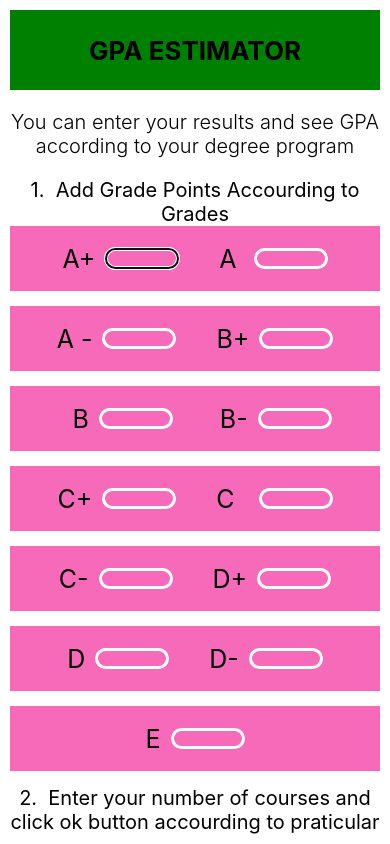
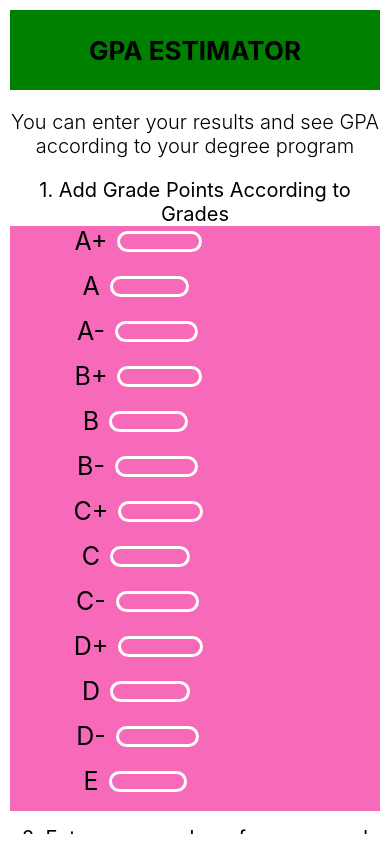
Before and after one commit to isurubandara1/GPA_Estimator_App, a React Native app: screen / in a window 390 px wide. Built offline with nearby package versions, Linux system fonts and the light colour scheme.

Commit message:
GPA fileds create

```diff
--- a/App.jsx
+++ b/App.jsx
@@ -1,4 +1,4 @@
-import React, {useState} from 'react';
+import React, { useState } from 'react';
 import {
   StyleSheet,
   Text,
@@ -9,6 +9,21 @@ import {
 } from 'react-native';
 
 const App = () => {
+  const [gradePoints, setGradePoints] = useState({
+    'A+': '',
+    'A': '',
+    'A-': '',
+    'B+': '',
+    'B': '',
+    'B-': '',
+    'C+': '',
+    'C': '',
+    'C-': '',
+    'D+': '',
+    'D': '',
+    'D-': '',
+    'E': '',
+  });
 
   const [courseCounts, setCourseCounts] = useState({
     year1: 0,
@@ -24,42 +39,73 @@ const App = () => {
     year4: [],
   });
 
-  const [Aplus, setAplus] = useState('');
-  const [A, setA] = useState('');
-  const [Amin, setAmin] = useState('');
-  const [Bplus, setBplus] = useState('');
-  const [B, setB] = useState('');
-  const [Bmin, setBmin] = useState('');
-  const [Cplus, setCplus] = useState('');
-  const [C, setC] = useState('');
-  const [Cmin, setCmin] = useState('');
-  const [Dplus, setDplus] = useState('');
-  const [D, setD] = useState('');
-  const [Dmin, setDmin] = useState('');
-  const [E, setE] = useState('');
+  const [button, setButton] = useState('');
+
+  const viewGpa = () => {
+    let totalGradePoints = 0;
+    let totalCredits = 0;
+
+    for (let year = 1; year <= 4; year++) {
+      for (let i = 0; i < courseCounts[`year${year}`]; i++) {
+        const grade = textFields[`year${year}`][i].grade;
+        const credit = textFields[`year${year}`][i].credit;
+
+        totalGradePoints += getGradePoints(grade) * credit;
+        totalCredits += credit;
+      }
+    }
+
+    const gpa = totalGradePoints / totalCredits;
+    setButton(gpa.toFixed(4));
+  };
+
+  const getGradePoints = (grade) => {
+    return gradePoints[grade] ? parseFloat(gradePoints[grade]) : 0;
+  };
+
+  const setGradePoint = (grade, value) => {
+    setGradePoints(prevGradePoints => ({
+      ...prevGradePoints,
+      [grade]: value,
+    }));
+  };
 
   const handleOkPress = (year) => {
     const fields = [];
     for (let i = 0; i < courseCounts[year]; i++) {
-      fields.push(
-        <TextInput
-          key={i}
-          style={styles.inputText}
-          placeholder={`Course ${i + 1}`}
-          placeholderTextColor="white"
-        />,
-      );
+      fields.push({
+        grade: '',
+        credit: 0,
+      });
     }
-    setTextFields(prevTextFields => ({
+    setTextFields((prevTextFields) => ({
       ...prevTextFields,
       [year]: fields,
     }));
   };
 
   const handleCountChange = (year, value) => {
-    setCourseCounts(prevCounts => ({
+    setCourseCounts((prevCounts) => ({
       ...prevCounts,
       [year]: parseInt(value) || 0,
+    }));
+  };
+
+  const handleGradeChange = (year, index, grade) => {
+    const updatedFields = [...textFields[year]];
+    updatedFields[index].grade = grade;
+    setTextFields((prevTextFields) => ({
+      ...prevTextFields,
+      [year]: updatedFields,
+    }));
+  };
+
+  const handleCreditChange = (year, index, credit) => {
+    const updatedFields = [...textFields[year]];
+    updatedFields[index].credit = parseInt(credit) || 0;
+    setTextFields((prevTextFields) => ({
+      ...prevTextFields,
+      [year]: updatedFields,
     }));
   };
 
@@ -76,118 +122,32 @@ const App = () => {
       </View>
       <ScrollView>
         <View>
-        <Text style={styles.numberingText}>1.  Add Grade Points Accourding to Grades</Text>
+          <Text style={styles.numberingText}>
+            1. Add Grade Points According to Grades
+          </Text>
           <View style={styles.gpaListcontainer}>
-          <Text style={styles.gpaListText}>A+</Text>
+  {Object.keys(gradePoints).map((grade, index) => (
+    <View key={index} style={styles.gradeRow}>
+      <Text style={styles.gpaListText}>{grade}</Text>
       <TextInput
         style={styles.gpaTextInput}
         placeholderTextColor="white"
         keyboardType="numeric"
-                autoFocus={true}
-                onChangeText={setAplus}
-              />
-              <Text  style={styles.gpaListText}>A </Text>
-           <TextInput
-                style={styles.gpaTextInput}
-                placeholderTextColor="grey"
-                keyboardType="numeric"
-                onChangeText={setA}
+        onChangeText={value => setGradePoint(grade, value)}
       />
     </View>
-        <View style={styles.gpaListcontainer}>
-          <Text style={styles.gpaListText}>A -</Text>
-           <TextInput
-                style={styles.gpaTextInput}
-                placeholderTextColor="grey"
-                keyboardType="numeric"
-                onChangeText={setAmin}
-              />
-              <Text  style={styles.gpaListText}>B+</Text>
-           <TextInput
-                style={styles.gpaTextInput}
-                placeholderTextColor="grey"
-                keyboardType="numeric"
-                onChangeText={setBplus}
-              />
+  ))}
 </View>
-        <View style={styles.gpaListcontainer}>
-          <Text style={styles.gpaListText}>  B</Text>
-           <TextInput
-                style={styles.gpaTextInput}
-                placeholderTextColor="grey"
-                keyboardType="numeric"
-                onChangeText={setB}
-              />
-              <Text  style={styles.gpaListText}> B-</Text>
-           <TextInput
-                style={styles.gpaTextInput}
-                placeholderTextColor="grey"
-                keyboardType="numeric"
-                onChangeText={setBmin}
-              />
         </View>
-        <View style={styles.gpaListcontainer}>
-          <Text style={styles.gpaListText}>C+</Text>
-           <TextInput
-                style={styles.gpaTextInput}
-                placeholderTextColor="grey"
-                keyboardType="numeric"
-                onChangeText={setCplus}
-              />
-              <Text  style={styles.gpaListText}>C  </Text>
-           <TextInput
-                style={styles.gpaTextInput}
-                placeholderTextColor="grey"
-                keyboardType="numeric"
-                onChangeText={setC}
-              />
-        </View>
-        <View style={styles.gpaListcontainer}>
-          <Text style={styles.gpaListText}>C-</Text>
-           <TextInput
-                style={styles.gpaTextInput}
-                placeholderTextColor="grey"
-                keyboardType="numeric"
-                onChangeText={setCmin}
-              />
-              <Text  style={styles.gpaListText}>D+</Text>
-           <TextInput
-                style={styles.gpaTextInput}
-                placeholderTextColor="grey"
-                keyboardType="numeric"
-                onChangeText={setDplus}
-              />
-        </View>
-        <View style={styles.gpaListcontainer}>
-          <Text style={styles.gpaListText}>D</Text>
-           <TextInput
-                style={styles.gpaTextInput}
-                placeholderTextColor="grey"
-                keyboardType="numeric"
-                onChangeText={setD}
-              />
-              <Text  style={styles.gpaListText}>D-</Text>
-           <TextInput
-                style={styles.gpaTextInput}
-                placeholderTextColor="grey"
-                keyboardType="numeric"
-                onChangeText={setDmin}
-              />
-        </View>
-        <View style={styles.gpaListcontainer}>
-          <Text style={styles.gpaListText}>E</Text>
-           <TextInput
-                style={styles.gpaTextInput}
-                placeholderTextColor="grey"
-                keyboardType="numeric"
-                onChangeText={setE}
-              />
-        </View>
-
-      </View>
-      <Text style={styles.numberingText}>2.  Enter your number of courses and click ok button accourding to praticular year. </Text>
-      <Text style={styles.numberingText}>After, mention the course result grade and credit value. Ex A- (2)  </Text>
-        {[1, 2, 3, 4].map(year => (
+        <Text style={styles.numberingText}>
+          2. Enter your number of courses and click OK button according to
+          particular year.
+        </Text>
+        <Text style={styles.numberingText}>
+          Afterward, mention the course result grade and credit value. Example:
+          A- (2)
+        </Text>
+        {[1, 2, 3, 4].map((year) => (
           <View key={year}>
             <View style={styles.yearContainer}>
               <Text style={styles.yearText}>For year {year}</Text>
@@ -198,9 +158,9 @@ const App = () => {
                 placeholder="Enter number of courses"
                 placeholderTextColor="grey"
                 keyboardType="numeric"
-                onChangeText={text => handleCountChange(`year${year}`, text)}
+                onChangeText={(text) => handleCountChange(`year${year}`, text)}
               />
-              <View style={{width: 70}}>
+              <View style={{ width: 70 }}>
                 <Button
                   title="OK"
                   onPress={() => handleOkPress(`year${year}`)}
@@ -209,14 +169,33 @@ const App = () => {
             </View>
             <View style={styles.userValueContainer}>
               <ScrollView contentContainerStyle={styles.scrollViewContent}>
-                {textFields[`year${year}`]}
+                {textFields[`year${year}`]?.map((course, index) => (
+                  <View key={index}>
+                    <TextInput
+                      style={styles.inputText}
+                      placeholder={`Course ${index + 1} Grade`}
+                      placeholderTextColor="white"
+                      onChangeText={(grade) =>
+                        handleGradeChange(`year${year}`, index, grade)
+                      }
+                    />
+                    <TextInput
+                      style={styles.inputText}
+                      placeholder={`Course ${index + 1} Credit`}
+                      placeholderTextColor="white"
+                      keyboardType="numeric"
+                      onChangeText={(credit) =>
+                        handleCreditChange(`year${year}`, index, credit)
+                      }
+                    />
+                  </View>
+                ))}
               </ScrollView>
             </View>
           </View>
-
         ))}
-        <Button title='view GPA'/>
-        <Text>your gpa is</Text>
+        <Button title="View GPA" onPress={viewGpa} />
+        <Text>Your GPA is {button}</Text>
       </ScrollView>
     </View>
   );
@@ -226,11 +205,6 @@ const styles = StyleSheet.create({
   container: {
     flex: 1,
     margin: 10,
-  },
-  text: {
-    fontSize: 24,
-    fontWeight: 'bold',
-    color: 'black',
   },
   topicContainer: {
     backgroundColor: 'green',
@@ -254,33 +228,36 @@ const styles = StyleSheet.create({
     fontWeight: '300',
     textAlign: 'center',
   },
-  numberingText:{
-    fontSize:20,
-    textAlign:'center'
+  numberingText: {
+    fontSize: 20,
+    textAlign: 'center',
   },
-  gpaListcontainer:{
-    flexDirection:'row',
-    alignItems:'center',
-    justifyContent:'center',
-    marginBottom:15,
-    backgroundColor:'#f76aba',
-    height:65
+  gpaListcontainer: {
+    alignItems: 'center',
+    justifyContent: 'center',
+    marginBottom: 15,
+    backgroundColor: '#f76aba',
+
   },
-  gpaListText:{
-    fontSize:25,
-    marginRight:10,
-    marginLeft:20,
+  gpaListText: {
+    fontSize: 25,
+    marginRight: 10,
+    marginLeft: 20,
   },
-  gpaTextInput:{
+  gradeRow: {
+    flexDirection: 'row',
+    alignItems: 'center',
+    marginBottom: 15,
+  },
+  gpaTextInput: {
     borderWidth: 3,
     borderRadius: 20,
     borderColor: 'white',
-    width: '20%',
+    width: '30%',
     fontSize: 12,
     color: 'white',
     textAlign: 'center',
     marginRight: 20,
-
   },
   yearContainer: {
     marginTop: 15,
@@ -297,8 +274,8 @@ const styles = StyleSheet.create({
     alignItems: 'center',
     flexDirection: 'row',
     justifyContent: 'center',
-    marginBottom:5,
-    marginTop:5,
+    marginBottom: 5,
+    marginTop: 5,
   },
   firstTextInput: {
     borderWidth: 2,
@@ -309,7 +286,6 @@ const styles = StyleSheet.create({
     color: 'white',
     textAlign: 'center',
     marginRight: 30,
-
   },
   scrollViewContent: {
     flexGrow: 1,
```
Lines whose indentation alone changed are shown as unchanged.
